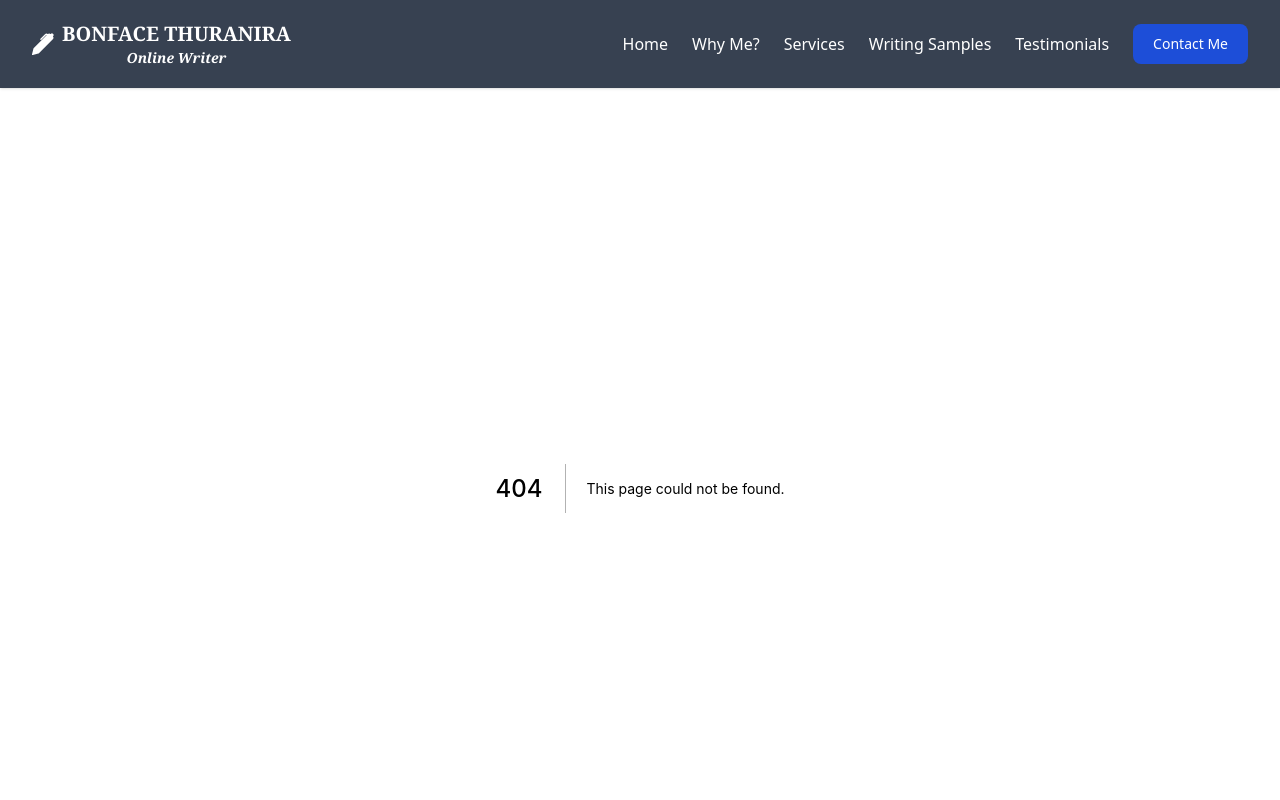
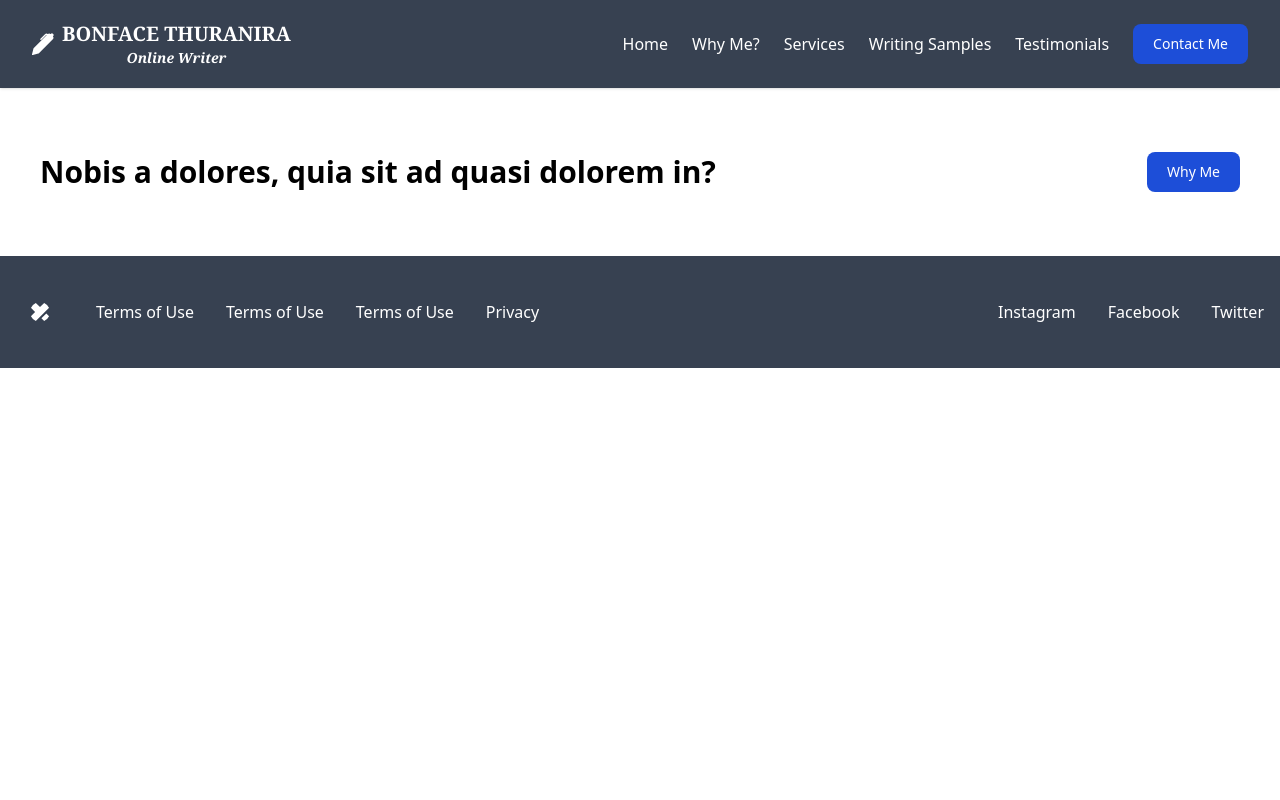
Before and after one commit to Mugambi645/online-writing-portfolio, a Next.js app: page /why in a window 1280 px wide. Before the commit this address had no page. Shown: the top 800 px of the page. Built offline with nearby package versions, Linux system fonts and the light colour scheme.

Commit message:
why me page

```diff
--- a/components/Navbar.jsx
+++ b/components/Navbar.jsx
@@ -78,7 +78,7 @@ const Navbar = () => {
                   </Link>
                 </li>
                 <li className="text-white">
-                  <Link href="/blogs">
+                  <Link href="/why">
                     <a>{navData.why}</a>
                   </Link>
                 </li>
--- /dev/null
+++ b/pages/why.jsx
@@ -0,0 +1,12 @@
+
+import Image from 'next/image'
+import styles from '../styles/Home.module.css'
+import MoreInfo from '../components/home/MoreInfo'
+export default function Home() {
+  return (
+  <div>
+
+<MoreInfo/>
+    </div>
+  )
+}
```
